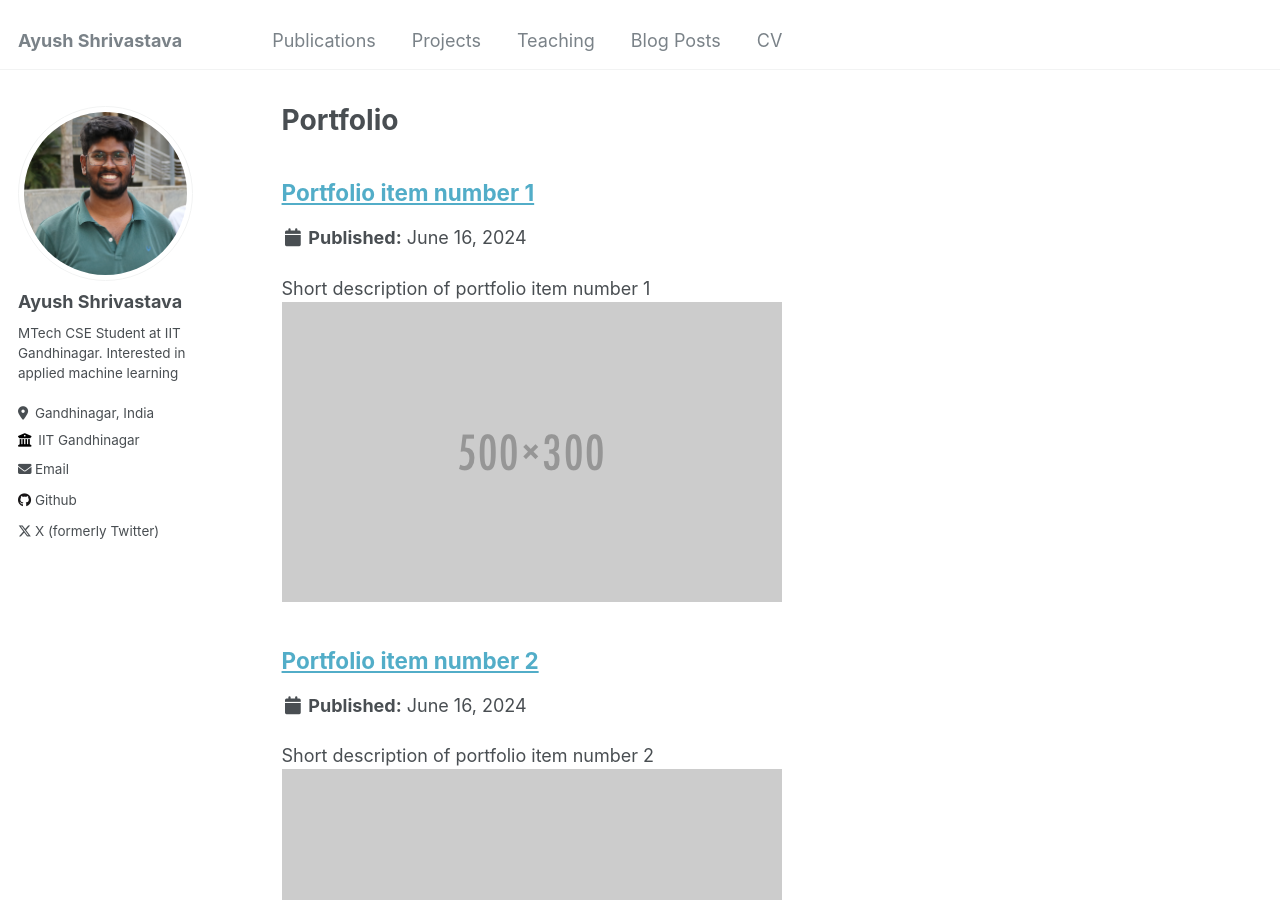
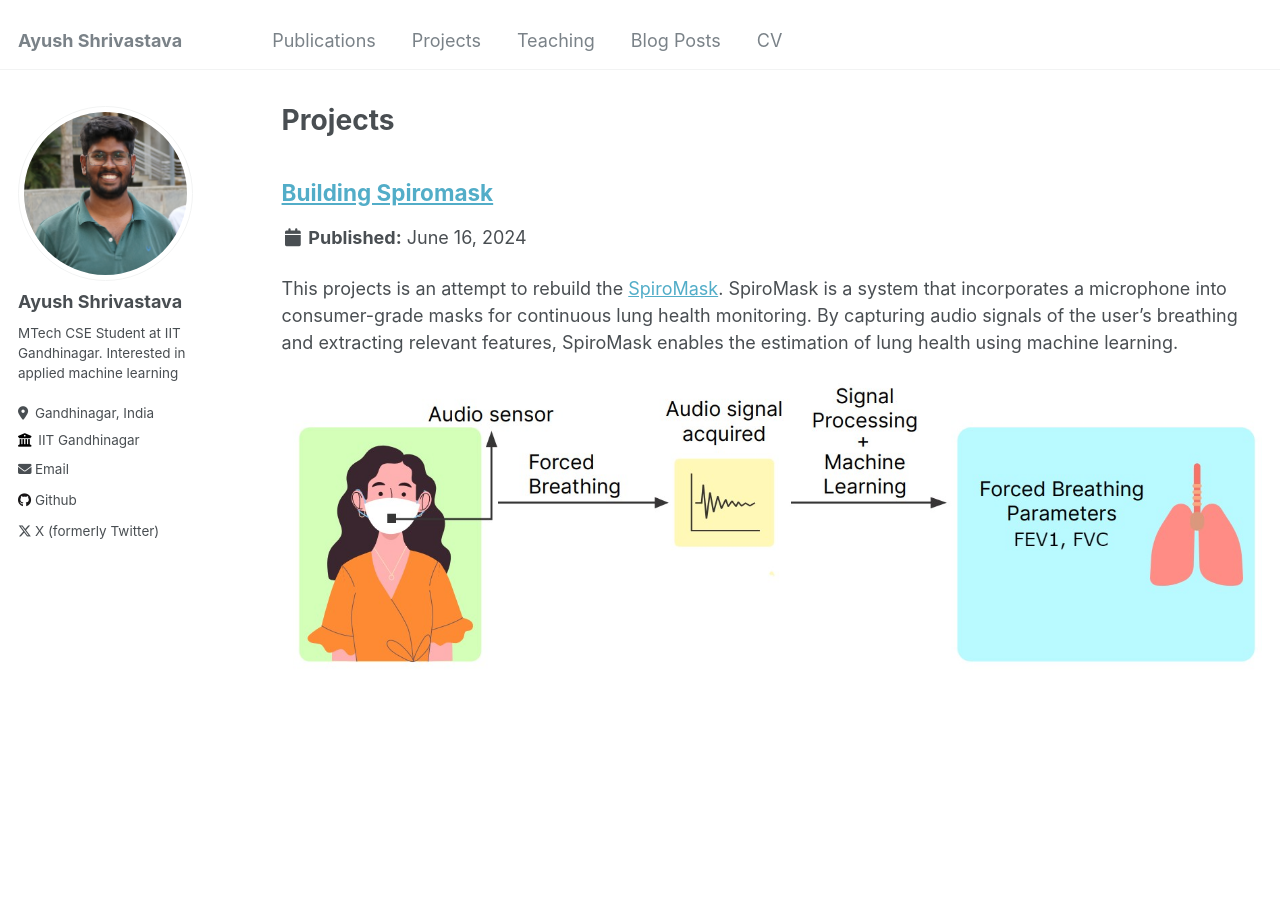
Before and after one commit to AyushShrivstava/AyushShrivstava.github.io, a Jekyll site: the page built from _pages/portfolio.html, in a window 1280 px wide and 900 px high. Built offline with Jekyll 4.4.1, drawn with Linux system fonts in a browser that asks for light colours.

Commit message:
Adding Project SpiroMask

```diff
--- a/_data/navigation.yml
+++ b/_data/navigation.yml
@@ -4,7 +4,7 @@ main:
     url: /publications/
 
   - title: "Projects"
-    url: /projects/
+    url: /portfolio/
 
   - title: "Teaching"
     url: /teaching/
--- a/_pages/portfolio.html
+++ b/_pages/portfolio.html
@@ -1,6 +1,6 @@
 ---
 layout: archive
-title: "Portfolio"
+title: "Projects"
 permalink: /portfolio/
 author_profile: true
 ---
--- /dev/null
+++ b/_portfolio/1.SpiroMask_DIY.md
@@ -0,0 +1,11 @@
+---
+title: "Building Spiromask"
+excerpt: "This projects is an attempt to rebuild the [SpiroMask](https://dl.acm.org/doi/10.1145/3570167). SpiroMask is a system that incorporates a microphone into consumer-grade masks for continuous lung health monitoring. By capturing audio signals of the user's breathing and extracting relevant features, SpiroMask enables the estimation of lung health using machine learning.
+<br/>
+<img src='/images/projects/SpiroMask_Hero.jpg'>"
+collection: portfolio
+---
+
+This repository introduces SpiroMask, a system that incorporates a microphone into consumer-grade masks for continuous lung health monitoring. By capturing audio signals of the user's breathing and extracting relevant features, SpiroMask enables the estimation of lung health using machine learning. It offers a low-cost, portable, and user-friendly solution for regular lung health monitoring, addressing the global need for prognoses and early detection of respiratory illnesses.
+
+link to Github: [SpiroMask](https://github.com/AyushShrivstava/SpiroMask_DIY)
--- a/_portfolio/portfolio-1.md
+++ /dev/null
@@ -1,7 +0,0 @@
----
-title: "Portfolio item number 1"
-excerpt: "Short description of portfolio item number 1<br/><img src='/images/500x300.png'>"
-collection: portfolio
----
-
-This is an item in your portfolio. It can be have images or nice text. If you name the file .md, it will be parsed as markdown. If you name the file .html, it will be parsed as HTML.
--- a/_portfolio/portfolio-2.html
+++ /dev/null
@@ -1,7 +0,0 @@
----
-title: "Portfolio item number 2"
-excerpt: "Short description of portfolio item number 2 <br/><img src='/images/500x300.png'>"
-collection: portfolio
----
-
-This is an item in your portfolio. It can be have images or nice text. If you name the file .md, it will be parsed as markdown. If you name the file .html, it will be parsed as HTML.
```
Also changed, not shown: images/projects/SpiroMask_Hero.jpg (added).
